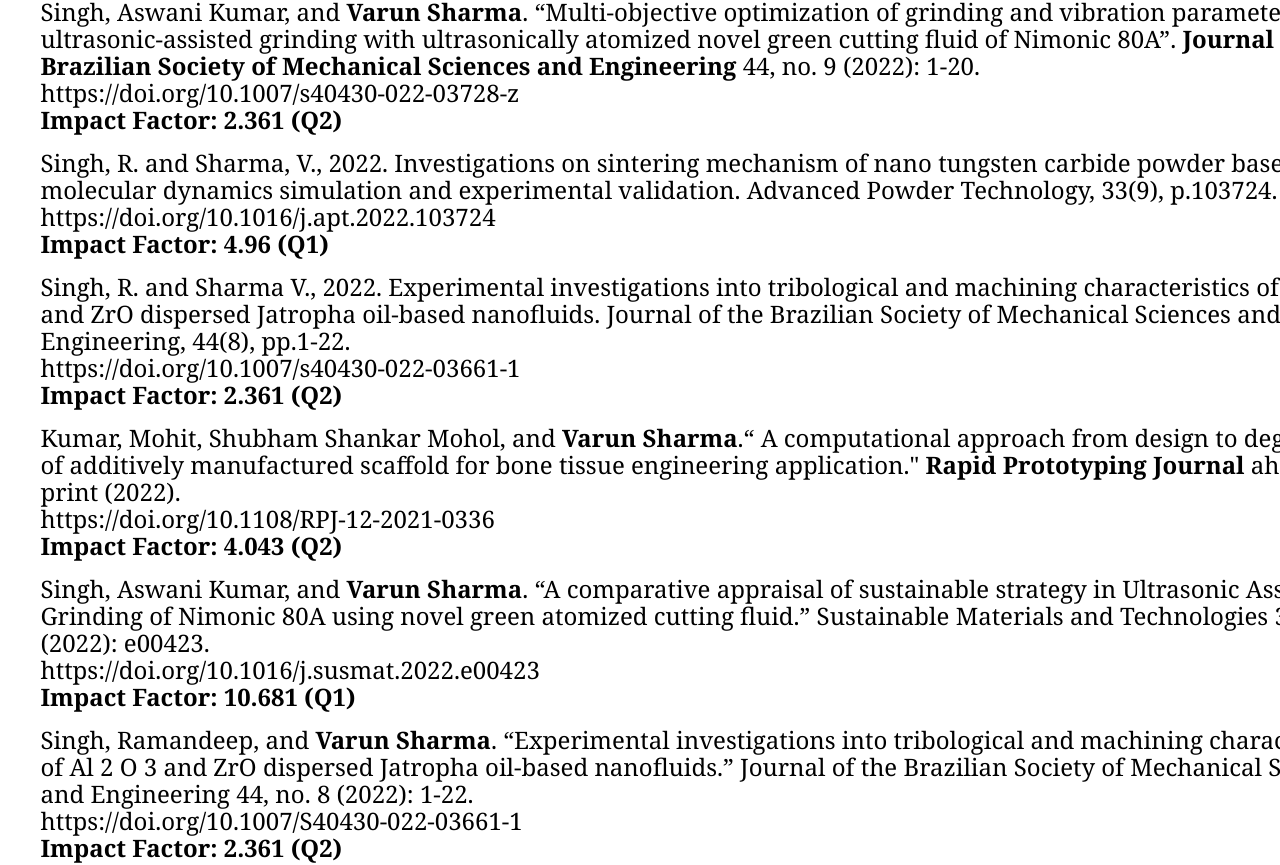
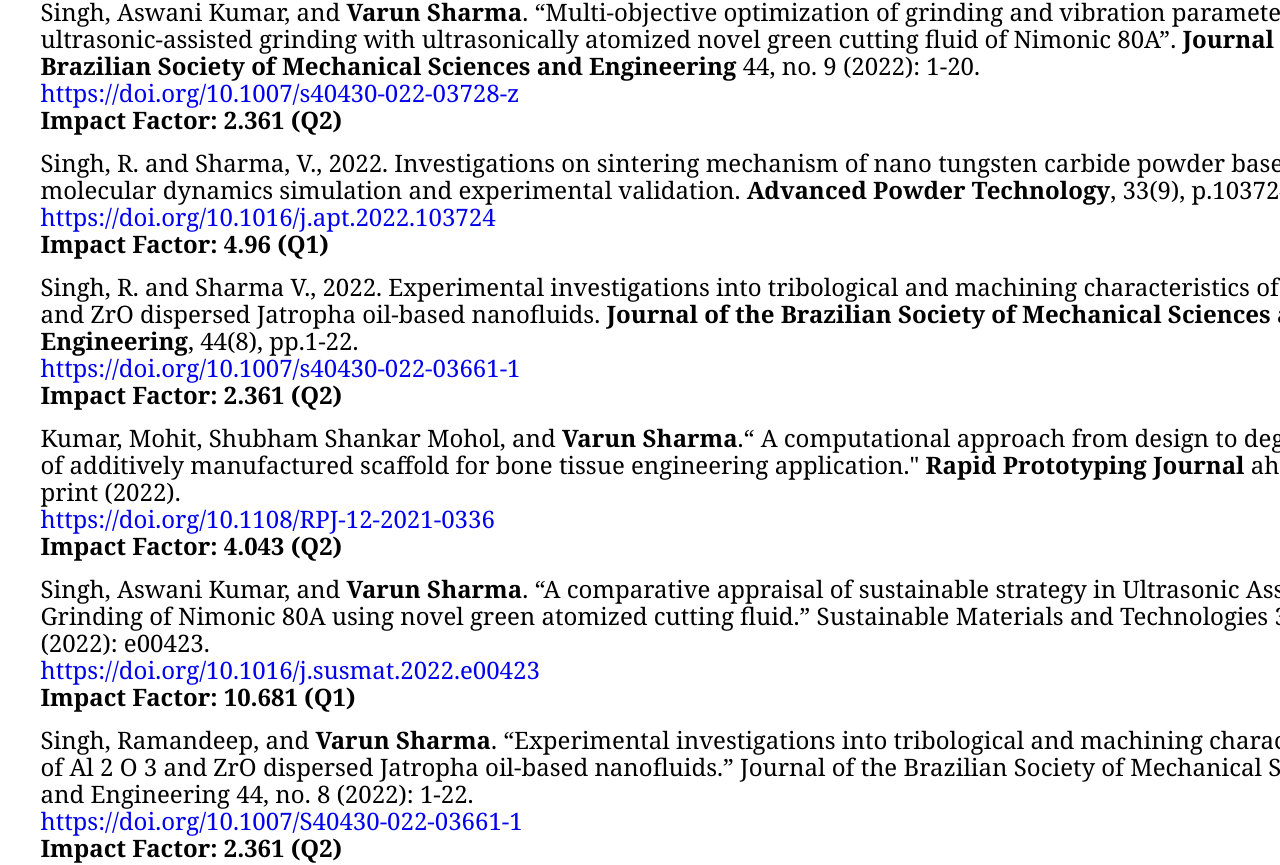
Before and after one commit to Kirthik24/varun-sharma-profile, a React (Vite) app: page /pb/ij in a window 1280 px wide. Shown: the part 1213-2078 px from the top of the page. Built offline with nearby package versions, Linux system fonts and the light colour scheme.

Commit message:
li update 1

```diff
--- a/src/components/publications/Ij.jsx
+++ b/src/components/publications/Ij.jsx
@@ -24,7 +24,7 @@ coated PLA/Al 2 O 3 composites scaffold for bone tissue engineering.” <b>Rapid
                     Choudhary, Neha, <b>Varun Sharma</b>, and Pradeep Kumar.”Polylactic acid‐based composite using
 fused filament fabrication: Process optimization and biomedical application.”; <b>Polymer Composites</b>
 (2022).
-<br/>https://doi.org/10.1002/pc.27027
+<br/> <a href="https://doi.org/10.1002/pc.27027">https://doi.org/10.1002/pc.27027</a>
 <br/><b>Impact Factor: 3.531 (Q2)
                     </b></span></li>
                     <li><span>
@@ -37,54 +37,54 @@ Processes</b>(2022).
                     <li><span>Singh, Aswani Kumar, <b>Varun Sharma</b>, and Pulak M. Pandey. “Predictive model for cutting forces
 and specific cutting energy in ultrasonic-assisted grinding process: a mechanistic approach”. <b>The
 International Journal of Advanced Manufacturing Technology</b>(2022): 1-17.
-<br/>https://doi.org/10.1007/s00170-022-10068-8
+<br/><a href="https://doi.org/10.1007/s00170-022-10068-8">https://doi.org/10.1007/s00170-022-10068-8</a>
 <br/><b>Impact Factor: 3.563 (Q2)</b></span></li>
 
                     <li><span>Singh, Aswani Kumar, and <b>Varun Sharma</b>. “Multi-objective optimization of grinding and vibration parameters of ultrasonic-assisted grinding with ultrasonically atomized novel green cutting fluid of
 Nimonic 80A”. <b>Journal of the Brazilian Society of Mechanical Sciences and Engineering</b> 44, no.
 9 (2022): 1-20.
-<br/>https://doi.org/10.1007/s40430-022-03728-z
+<br/><a href="https://doi.org/10.1007/s40430-022-03728-z">https://doi.org/10.1007/s40430-022-03728-z</a>
 <br/><b>Impact Factor: 2.361 (Q2)</b></span></li>
 
                     <li><span>Singh, R. and Sharma, V., 2022. Investigations on sintering mechanism of nano tungsten carbide
-powder based on molecular dynamics simulation and experimental validation. Advanced Powder
-Technology, 33(9), p.103724.
-<br/>https://doi.org/10.1016/j.apt.2022.103724
+powder based on molecular dynamics simulation and experimental validation. <b>Advanced Powder
+Technology</b>, 33(9), p.103724.
+<br/><a href="https://doi.org/10.1016/j.apt.2022.103724">https://doi.org/10.1016/j.apt.2022.103724</a>
 <br/><b>Impact Factor: 4.96 (Q1)</b></span></li>
 
                     <li><span>Singh, R. and Sharma V., 2022. Experimental investigations into tribological and machining
-characteristics of Al2O3 and ZrO dispersed Jatropha oil-based nanofluids. Journal of the Brazilian
-Society of Mechanical Sciences and Engineering, 44(8), pp.1-22.
-<br/>https://doi.org/10.1007/s40430-022-03661-1
+characteristics of Al2O3 and ZrO dispersed Jatropha oil-based nanofluids.<b> Journal of the Brazilian
+Society of Mechanical Sciences and Engineering</b>, 44(8), pp.1-22.
+<br/><a href="https://doi.org/10.1007/s40430-022-03661-1">https://doi.org/10.1007/s40430-022-03661-1</a>
 <br/><b>Impact Factor: 2.361 (Q2)</b></span></li>
 
                     <li><span>Kumar, Mohit, Shubham Shankar Mohol, and <b>Varun Sharma</b>.“ A computational approach from
 design to degradation of additively manufactured scaffold for bone tissue engineering
 application." <b>Rapid Prototyping Journal</b> ahead-of-print (2022).
-<br/>https://doi.org/10.1108/RPJ-12-2021-0336
+<br/><a href="https://doi.org/10.1108/RPJ-12-2021-0336">https://doi.org/10.1108/RPJ-12-2021-0336</a>
 <br/><b>Impact Factor: 4.043 (Q2)</b></span></li>
 
                     <li><span>Singh, Aswani Kumar, and <b>Varun Sharma</b>. “A comparative appraisal of sustainable strategy in Ultrasonic Assisted Grinding of Nimonic 80A using novel green atomized cutting
 fluid.” Sustainable Materials and Technologies 32 (2022): e00423.
-<br/>https://doi.org/10.1016/j.susmat.2022.e00423
+<br/><a href="https://doi.org/10.1016/j.susmat.2022.e00423">https://doi.org/10.1016/j.susmat.2022.e00423</a>
 <br/><b>Impact Factor: 10.681 (Q1)</b></span></li>
 
                     <li><span>Singh, Ramandeep, and <b>Varun Sharma</b>. “Experimental investigations into tribological and
 machining characteristics of Al 2 O 3 and ZrO dispersed Jatropha oil-based nanofluids.” Journal of
 the Brazilian Society of Mechanical Sciences and Engineering 44, no. 8 (2022): 1-22.
-<br/>https://doi.org/10.1007/S40430-022-03661-1
+<br/><a href="https://doi.org/10.1007/S40430-022-03661-1">https://doi.org/10.1007/S40430-022-03661-1</a>
 <br/><b>Impact Factor: 2.361 (Q2)</b></span></li>
 
                     <li><span>Singh, Ramandeep, and <b>Varun Sharma</b>. “Machining induced surface integrity behavior of nickel-
 based superalloy: Effect of lubricating environments.” Journal of Materials Processing
 Technology (2022): 117701.
-<br/>https://doi.org/10.1016/j.jmapro.2022.01.003
+<br/><a href="https://doi.org/10.1016/j.jmapro.2022.01.003">https://doi.org/10.1016/j.jmapro.2022.01.003</a>
 <br/><b>Impact Factor: 6.162 (Q1)</b></span></li>
 
                     <li><span>Naik, Dungavath Narayana Swamy, and <b>Varun Sharma</b>. “Thermophysical investigations of
 Mango seed oil as a novel cutting fluid: A sustainable approach towards waste to value
 addition.” Journal of Manufacturing Science and Engineering (2022): 1-48.
-<br/>https://doi.org/10.1115/1.4054002
+<br/><a href="https://doi.org/10.1115/1.4054002">https://doi.org/10.1115/1.4054002</a>
 <br/><b>Impact Factor: 3.952 (Q2)</b></span></li>
 
                     <li><span>Kumar, Mohit, Souvik Ghosh, Viney Kumar, <b>Varun Sharma</b>, and Partha Roy. “Tribo-mechanical
@@ -95,13 +95,13 @@ stereolithography.” <b>Journal of Manufacturing Processes</b> 77 (2022): 301
                     <li><span>Singh, Ramandeep, and <b>Varun Sharma</b>. “Experimental investigations into sustainable machining
 of Hastelloy C-276 under different lubricating strategies.” <b>Journal of Manufacturing Processes</b> 75
 (2022): 138-153.
-<br/>https://doi.org/10.1016/j.jmapro.2022.01.003
+<br/><a href="https://doi.org/10.1016/j.jmapro.2022.01.003">https://doi.org/10.1016/j.jmapro.2022.01.003</a>
 <br/><b>Impact Factor: 5.684 (Q1)</b></span></li>
 
                     <li><span>Rohit Singh and <b>Varun Sharma</b>. “CFD based study of fluid flow and heat transfer effect for novel
 turning tool configured with internal cooling channel.” <b>Journal of Manufacturing Processes</b> 73
 (2022): 164-176.
-<br/>https://doi.org/10.1016/j.jmapro.2021.10.063
+<br/><a href="https://doi.org/10.1016/j.jmapro.2021.10.063">https://doi.org/10.1016/j.jmapro.2021.10.063</a>
 <br/><b>Impact Factor: 5.684 (Q1)</b></span></li>
                 </ul>
             </div>
@@ -116,78 +116,78 @@ turning tool configured with internal cooling channel.” <b>Journal of Manufac
                     <li><span>Nitin Dixit, <b>Varun Sharma</b>, and Pradeep Kumar. “Development and characterization of xanthan
 gum-based abrasive media and performance analysis using abrasive flow machining.” Journal of
 Manufacturing Processes 67 (2021): 101-115.
-<br/>https://doi.org/10.1016/j.jmapro.2021.04.053
+<br/><a href="https://doi.org/10.1016/j.jmapro.2021.04.053">https://doi.org/10.1016/j.jmapro.2021.04.053</a>
 <br/><b>Impact Factor: 5.684 (Q1)</b></span></li>
                     <li><span>Nitin Dixit, <b>Varun Sharma</b>, and Pradeep Kumar. “Research trends in abrasive flow machining: A
 systematic review.” <b>Journal of Manufacturing Processes</b> 64 (2021): 1434-1461.
-<br/>https://doi.org/10.1016/j.jmapro.2021.03.009
+<br/><a href="https://doi.org/10.1016/j.jmapro.2021.03.009">https://doi.org/10.1016/j.jmapro.2021.03.009</a>
 <br/><b>Impact Factor: 5.684 (Q1)</b></span></li>
                     <li><span>Nitin Dixit, <b>Varun Sharma</b>, and Pradeep Kumar. “Experimental investigations into abrasive flow
 machining (AFM) of 3D printed ABS and PLA parts.” <b>Rapid Prototyping Journal</b> ISSN: 1355-
 2546 (2021).
-http://doi.org//10.1108/RPJ-01-2021-0013
+<br /><a href="http://doi.org//10.1108/RPJ-01-2021-0013">http://doi.org//10.1108/RPJ-01-2021-0013</a>
 <br/><b>Impact Factor: 4.043 (Q2)</b></span></li>
                     <li><span>Anurag Deepak, Dinesh Kumar, and <b>Varun Sharma</b>. “Developing an effectiveness index for
 biomedical waste management in Indian states using a composite indicators
 approach.” Environmental Science and Pollution Research 28 (2021): 64014–64029.
-<br/>https://doi.org/10.1007/s11356-021-13940-4
+<br/><a href="https://doi.org/10.1007/s11356-021-13940-4">https://doi.org/10.1007/s11356-021-13940-4</a>
 <br/><b>Impact Factor: 5.10 (Q2)</b></span></li>
                     <li><span>Ramandeep Singh, Neetesh Kumar Sah, <b>Varun Sharma</b>. “Development and characterization of
 unitary and hybrid Al 2 O 3 and ZrO dispersed Jatropha oil-based nanofluid for cleaner production.”
 Journal of Cleaner Production 317 (2021): 128365.
-<br/>https://doi.org/10.1016/j.jclepro.2021.128365
+<br/><a href="https://doi.org/10.1016/j.jclepro.2021.128365">https://doi.org/10.1016/j.jclepro.2021.128365</a>
 <br/><b>Impact Factor: 11.072 (Q1)</b></span></li>
                     <li><span>Neetesh Kumar Sah, Ramandeep Singh, <b>Varun Sharma</b>. “Experimental investigations into
 thermophysical, wettability and tribological characteristics of ionic liquid-based metal cutting
 fluids.” <b>Journal of Manufacturing Processes</b> 65 (2021): 190–205.
-<br/>https://doi.org/10.1016/j.jmapro.2021.03.019
+<br/><a href="https://doi.org/10.1016/j.jmapro.2021.03.019">https://doi.org/10.1016/j.jmapro.2021.03.019</a>
 <br/><b>Impact Factor: 5.684 (Q1)</b></span></li>
                     <li><span>Neha Choudhary, Anish Kumar, <b>Varun Sharma</b> and Pradeep Kumar. “Barriers in adoption of
 additive manufacturing in medical sector supply chain.” Journal of Advances in Management
 Research 18 (2021): 637-660.
-<br/>https://doi.org/10.1108/JAMR-12-2020-0341
+<br/><a href="https://doi.org/10.1108/JAMR-12-2020-0341">https://doi.org/10.1108/JAMR-12-2020-0341</a>
 <br /> <b> Citescore: 5.0 (Q3)</b></span></li>
                     <li><span>Neha Choudhary, <b>Varun Sharma</b> and Pradeep Kumar. “Reinforcement of polylactic acid with
 bioceramics (alumina and YSZ composites) and their thermomechanical and physical properties for
 biomedical application.” Journal of Vinyl and Additive Technology 27 (2021): 612-625.
-<br/>https://doi.org/10.1002/vnl.21837
+<br/><a href="https://doi.org/10.1002/vnl.21837">https://doi.org/10.1002/vnl.21837</a>
 <br/><b>Impact Factor: 2.297 (Q2)</b></span></li>
                     <li><span>R. Durgaprasad Reddy, Haytham Elgazzar, and <b>Varun Sharma</b>. “Investigations of personalized
 and sustainable approach of oral drug delivery systems through additive manufacturing” <b>Rapid Prototyping Journal</b> ISSN: 1355-2546.
-<br/>https://doi.org/10.1108/RPJ-09-2021-0240.
+<br/><a href="https://doi.org/10.1108/RPJ-09-2021-0240.">https://doi.org/10.1108/RPJ-09-2021-0240.</a>
 <br/><b>Impact Factor: 4.043 (Q2)</b></span></li>
                     <li><span>Aswani Kumar Singh and <b>Varun Sharma</b>. “Thermo-physical and tribological characteristics of
 ionic liquid-based rice bran oil as green cutting fluid.” Proceedings of the Institution of
 Mechanical Engineers, Part J: Journal of Engineering Tribology (2021): 13506501211046154.
-<br/>https://doi.org/10.1177%2F13506501211046154
+<br/><a href="https://doi.org/10.1177%2F13506501211046154">https://doi.org/10.1177%2F13506501211046154</a>
 <br/><b>Impact Factor: 1.77 (Q3)</b></span></li>
                     <li><span>Rohit Singh and <b>Varun Sharma</b>. “Nano tungsten carbide interactions and mechanical behaviour
 during sintering: A molecular dynamics study.” Computational Materials Science 197 (2021):
 110653.
-<br/>https://doi.org/10.1016/j.commatsci.2021.110653
+<br/><a href="https://doi.org/10.1016/j.commatsci.2021.110653">https://doi.org/10.1016/j.commatsci.2021.110653</a>
 <br/><b>Impact Factor: 3.300 (Q2)</b></span></li>
                     <li><span>Rohit Singh and <b>Varun Sharma</b>. “Numerical modelling of residual stresses during orthogonal
 cutting of Ti6Al4V using internally cooled cutting inserts.” <b>Journal of Manufacturing Processes</b>
 65 (2021): 502-511.
-<br/>https://doi.org/10.1016/j.jmapro.2021.03.042
+<br/><a href="https://doi.org/10.1016/j.jmapro.2021.03.042">https://doi.org/10.1016/j.jmapro.2021.03.042</a>
 <br/><b>Impact Factor: 5.684 (Q1)</b></span></li>
                     <li><span>Mohit Kumar and <b>Varun Sharma</b>. “Additive manufacturing techniques for the fabrication of tissue
 engineering scaffolds: a review.” <b>Rapid Prototyping Journal</b> 27.6 (2021): 1230-1272.
-<br/>https://doi.org/10.1108/RPJ-01-2021-0011
+<br/><a href="https://doi.org/10.1108/RPJ-01-2021-0011">https://doi.org/10.1108/RPJ-01-2021-0011</a>
 <br/><b>Impact Factor: 4.043 (Q2)</b></span></li>
                     <li><span>Shubham Shankar Mohol and <b>Varun Sharma</b>. “Functional applications of 4D printing: A review.”
 <b>Rapid Prototyping Journal</b> ISSN: 1355-2546. (2021).
-<br/>https://doi.org/10.1108/RPJ-10-2020-0240
+<br/><a href="https://doi.org/10.1108/RPJ-10-2020-0240">https://doi.org/10.1108/RPJ-10-2020-0240</a>
 <br/><b>Impact Factor: 4.043 (Q2)</b></span></li>
                     <li><span><b>Varun Sharma</b>, S. K. Moinuddin, Archita Choudhary, Pramod Kumar, Prateek Kala, Yasmin
 Sultana, Rahul Shukla, and Dalip Kumar. “Investigations of process parameters during dissolution
 studies of drug loaded 3D printed tablets.” Proceedings of the Institution of Mechanical
 Engineers, Part H: Journal of Engineering in Medicine 235.5 (2021): 523-529.
-<br/>https://doi.org/10.1177/0954411921993582
+<br/><a href="https://doi.org/10.1177/0954411921993582">https://doi.org/10.1177/0954411921993582</a>
 <br/><b>Impact Factor: 1.617 (Q4)</b></span></li>
                     <li><span>Rishi Parvanda, Prateek Kala, and <b>Varun Sharma</b>. “Bibliometric Analysis-Based Review of Fused Deposition Modeling 3D Printing Method (1994–2020).” 3D Printing and Additive
 Manufacturing (2021).
-<br/>https://doi.org/10.1089/3dp.2021.0046
+<br/><a href="https://doi.org/10.1089/3dp.2021.0046">https://doi.org/10.1089/3dp.2021.0046</a>
 <br/><b>Impact Factor: 5.449 (Q2)</b></span></li>
                 </ul>
             </div>
@@ -202,27 +202,27 @@ Manufacturing (2021).
                 <ul>
                    <li><span>Aswani Kumar Singh, Amresh Kumar, <b>Varun Sharma</b>, and Prateek Kala. “Sustainable techniques
 in grinding: State of the art review.” Journal of Cleaner Production 269 (2020): 121876.
-<br/>https://doi.org/10.1016/j.jclepro.2020.121876
+<br/><a href="https://doi.org/10.1016/j.jclepro.2020.121876">https://doi.org/10.1016/j.jclepro.2020.121876</a>
 <br/><b>Impact Factor: 11.072 (Q1)</b></span></li>
                    <li><span>R Durgaprasad Reddy and <b>Varun Sharma</b>. “Additive manufacturing in drug delivery applications:
 A review.” International Journal of Pharmaceutics 589 (2020):119820
-<br/>https://doi.org/10.1016/j.ijpharm.2020.119820
+<br/><a href="https://doi.org/10.1016/j.ijpharm.2020.119820">https://doi.org/10.1016/j.ijpharm.2020.119820</a>
 <br/><b>Impact Factor: 6.510 (Q1)</b></span></li>
                    <li><span>Rohit Singh and <b>Varun Sharma</b>. “Molecular dynamics study of tensile behaviour for cold and
 linear friction welded single crystal tungsten.” Journal of Molecular Graphics and Modelling 99
 (2020): 107655.
-<br/>https://doi.org/10.1016/j.jmgm.2020.107655
+<br/><a href="https://doi.org/10.1016/j.jmgm.2020.107655">https://doi.org/10.1016/j.jmgm.2020.107655</a>
 <br/><b>Impact Factor: 2.942 (Q2)</b></span></li>
                    <li><span><b>Varun Sharma</b>, Pulak Mohan Pandey, Uday Sankar Dixit, Anish Roy, and Vadim V.
 Silberschmidt. “Finite element simulations of conventional and ultrasonically assisted turning
 processes with plane and textured cutting inserts.” Journal of Micromanufacturing 3.1 (2020): 54-
 68.
-<br/>https://doi.org/10.1177/2516598419878022</span></li>
+<br/><a href="https://doi.org/10.1177/2516598419878022">https://doi.org/10.1177/2516598419878022</a></span></li>
                    <li><span>Nitish P. Gokhale, Prateek Kala, <b>Varun Sharma</b>, and Murali Palla. “Effect of deposition
 orientations on dimensional and mechanical properties of the thin-walled structure fabricated by
 tungsten inert gas (TIG) welding-based additive manufacturing process.” Journal of Mechanical
 Science and Technology 34.2 (2020): 701-709.
-<br/>https://doi.org/10.1007/s12206-020-0115-6
+<br/><a href="https://doi.org/10.1007/s12206-020-0115-6">https://doi.org/10.1007/s12206-020-0115-6</a>
 <br/><b>Impact Factor: 1.81 (Q3)</b></span></li>
                 </ul>
             </div>
@@ -237,12 +237,12 @@ Science and Technology 34.2 (2020): 701-709.
                    <li><span>Nitish P. Gokhale, Prateek Kala, and <b>Varun Sharma</b>. “Thin-walled metal deposition with GTAW
 welding-based additive manufacturing process.” Journal of the Brazilian Society of Mechanical
 Sciences and Engineering 41.12 (2019): 1-12.
-<br/>https://doi.org/10.1007/s40430-019-2078-z
+<br/><a href="https://doi.org/10.1007/s40430-019-2078-z">https://doi.org/10.1007/s40430-019-2078-z</a>
 <br/><b>Impact Factor: 2.360 (Q2)</b></span></li>
                    <li><span><b>Varun Sharma</b>, and Pulak M. Pandey. “Mechanistic based cutting force model during ultrasonic
 assisted turning with self-lubricating cutting inserts.” Journal of Advanced Manufacturing
 Systems 18.01 (2019): 133-155.
-<br/>https://doi.org/10.1142/S0219686719500070
+<br/><a href="https://doi.org/10.1142/S0219686719500070">https://doi.org/10.1142/S0219686719500070</a>
 <br /> <b>Citescore: 2.5 (Q4)</b> </span></li>
                 </ul>
             </div>
@@ -258,7 +258,7 @@ Systems 18.01 (2019): 133-155.
 surface roughness during ultrasonic-assisted turning with self-lubricating cutting inserts.”
 Proceedings of the Institution of Mechanical Engineers, Part E: Journal of Process Mechanical
 Engineering 232.6 (2018): 709-722.
-<br/>https://doi.org/10.1177/0954408917738127
+<br/><a href="https://doi.org/10.1177/0954408917738127">https://doi.org/10.1177/0954408917738127</a>
 <br/><b>Impact Factor: 1.620 (Q3)</b></span></li>
                 </ul>
             </div>
@@ -273,21 +273,21 @@ Engineering 232.6 (2018): 709-722.
                    <li><span>Prateek Kala, Pulak M. Pandey, Girish C. Verma, and <b>Varun Sharma</b>. “Understanding flexible
 abrasive brush behavior for double disk magnetic abrasive finishing based on force signature.”
 <b>Journal of Manufacturing Processes</b> 28 (2017): 442-448.
-<br/>https://doi.org/10.1016/j.jmapro.2017.04.010
+<br/><a href="https://doi.org/10.1016/j.jmapro.2017.04.010">https://doi.org/10.1016/j.jmapro.2017.04.010</a>
 <br/><b>Impact Factor: 5.684 (Q1)</b></span></li>
                    <li><span><b>Varun Sharma</b>, and Pulak Mohan Pandey. “Geometrical design optimization of hybrid textured
-self-lubricating cutting inserts for turning 4340 hardened steel.” The International Journal of
-Advanced Manufacturing Technology 89.5 (2017): 1575-1589.
-<br/>https://doi.org/10.1007/s00170-016-9163-6
+self-lubricating cutting inserts for turning 4340 hardened steel.” <b>The International Journal of
+Advanced Manufacturing Technology</b> 89.5 (2017): 1575-1589.
+<br/><a href="https://doi.org/10.1007/s00170-016-9163-6">https://doi.org/10.1007/s00170-016-9163-6</a>
 <br/><b>Impact Factor: 3.56 (Q2)</b></span></li>
                    <li><span>Uday Sankar Dixit, V. Yadav, <b>Varun Sharma</b>, Pulak M Pandey, Anish Roy, and Vadim V.
 Silberschmidt. “Estimation of cutting forces in conventional and ultrasonic-vibration assisted
 turning using inverse modelling.” International Journal of Additive and Subtractive Materials
 Manufacturing 1.3-4 (2017): 265-289.
-http://doi.org/10.1504/IJASMM.2017.089923</span></li>
+<a href="http://doi.org/10.1504/IJASMM.2017.089923">http://doi.org/10.1504/IJASMM.2017.089923</a> </span></li>
                    <li><span>Prateek Kala, <b>Varun Sharma</b>, and Pulak M. Pandey. “Surface roughness modelling for double disk
 magnetic abrasive finishing process.” <b>Journal of Manufacturing Processes</b> 25 (2017): 37-48.
-<br/>https://doi.org/10.1016/j.jmapro.2016.10.007
+<br/><a href="https://doi.org/10.1016/j.jmapro.2016.10.007">https://doi.org/10.1016/j.jmapro.2016.10.007</a>
 <br/><b>Impact Factor: 5.684 (Q1)</b></span></li>
                 </ul>
             </div>
@@ -301,21 +301,21 @@ magnetic abrasive finishing process.” <b>Journal of Manufacturing Processes</b
                 <ul>
                    <li><span><b>Varun Sharma</b> and Pulak M. Pandey. “Recent advances in ultrasonic assisted turning: A step
 towards sustainability.” Cogent Engineering 3.1 (2016): 1222776.
-<br/>https://doi.org/10.1080/23311916.2016.1222776
+<br/><a href="https://doi.org/10.1080/23311916.2016.1222776">https://doi.org/10.1080/23311916.2016.1222776</a>
 <br /> <b>Citescore: 3.1 (Q2)</b></span></li>
                    <li><span><b>Varun Sharma</b> and Pulak M. Pandey. “Recent advances in turning with textured cutting tools: a
 review.” Journal of Cleaner Production 137 (2016): 701-715.
-<br/>https://doi.org/10.1016/j.jclepro.2016.07.138
+<br/><a href="https://doi.org/10.1016/j.jclepro.2016.07.138">https://doi.org/10.1016/j.jclepro.2016.07.138</a>
 <br/><b>Impact Factor: 11.072 (Q1)</b></span></li>
                    <li><span><b>Varun Sharma</b> and Pulak M. Pandey. “Comparative study of turning of 4340 hardened steel with
-hybrid textured self-lubricating cutting inserts.” Materials and Manufacturing Processes 31.14
+hybrid textured self-lubricating cutting inserts.” <b>Materials and Manufacturing Processes</b> 31.14
 (2016): 1904-1916.
-<br/>https://doi.org/10.1080/10426914.2015.1127951
+<br/><a href="https://doi.org/10.1080/10426914.2015.1127951">https://doi.org/10.1080/10426914.2015.1127951</a>
 <br/><b>Impact Factor: 4.616 (Q2)</b></span></li>
                    <li><span><b>Varun Sharma</b> and Pulak M. Pandey. “Optimization of machining and vibration parameters for
 residual stresses minimization in ultrasonic assisted turning of 4340 hardened steel.” Ultrasonics
 70 (2016): 172-182.
-<br/>https://doi.org/10.1016/j.ultras.2016.05.001
+<br/><a href="https://doi.org/10.1016/j.ultras.2016.05.001">https://doi.org/10.1016/j.ultras.2016.05.001</a>
 <br/><b>Impact Factor: 4.0 (Q1)</b></span></li>
                    <li><span><b>Varun Sharma</b>, Girish C. Verma, and Pulak M. Pandey. “Magnetic Abrasive Finishing Process:
 State of the Art.” International Journal of Applied Engineering Research 10 (2015): 27601-
```
